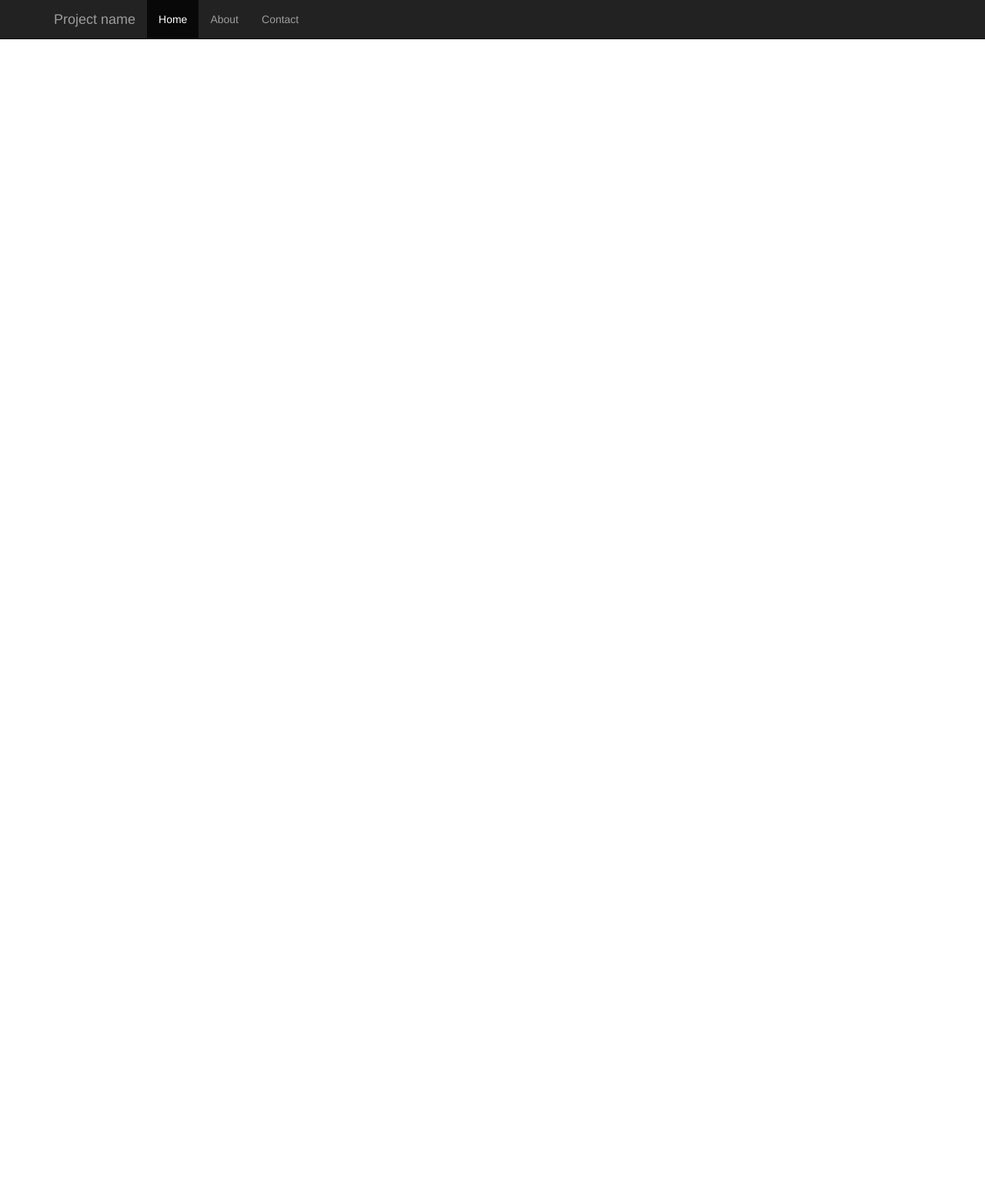
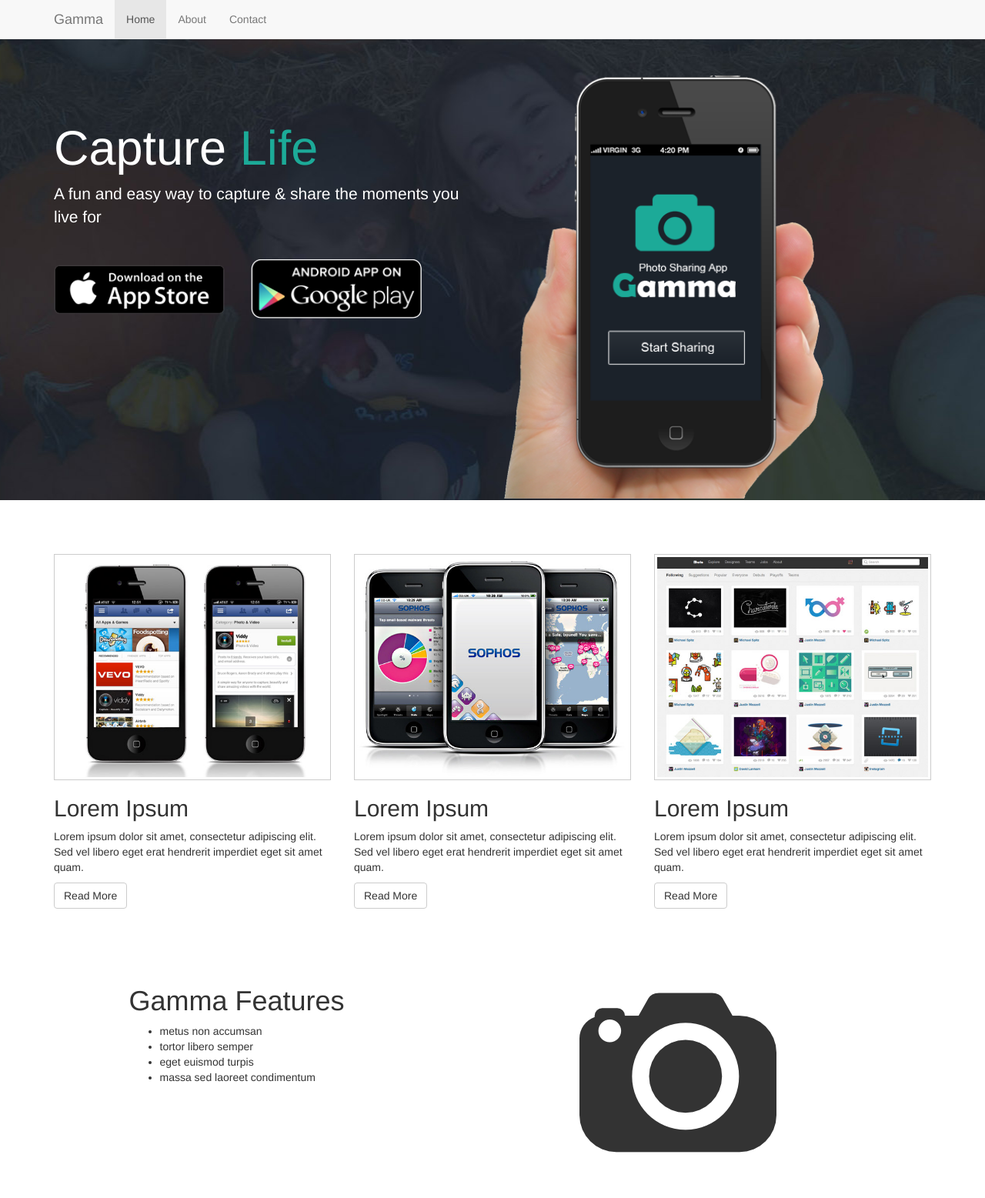
Before and after one commit to yangcodes/photo-site, a plain HTML site: page index.html in a window 1280 px wide. Shown: the whole page at 77% size. Before the commit the page ends 800 px from the top, so only its background shows below. Drawn offline with nearby package versions, Linux system fonts and the light colour scheme.

Commit message:
added column display and footer

```diff
--- a/css/style.css
+++ b/css/style.css
@@ -1,3 +1,36 @@
-body{
+body {
   padding-top: 50px;
 }
+
+.em-text {
+  color: #1caa98;
+}
+section {
+  padding: 40px 0 40px 0;
+}
+.jumbotron {
+  background: url(../img/site_showcase_bg.jpg) no-repeat top center;
+  color: #fff;
+  height: 600px;
+  overflow: none;
+}
+
+.jumbotron h1 {
+  margin-top: 60px;
+}
+.jumbotron p {
+  margin-bottom: 40px;
+}
+
+.jumbotron img.app-btn {
+  width: 40%;
+  margin-right: 30px;
+}
+.jumbotron img.showcase-img {
+  width: 75%;
+}
+img.demo {
+  width: 100%;
+  padding: 3px;
+  border: 1px solid #ccc;
+}
--- a/index.html
+++ b/index.html
@@ -1,37 +1,41 @@
-
 <!DOCTYPE html>
 <html lang="en">
   <head>
-    <meta charset="utf-8">
-    <meta http-equiv="X-UA-Compatible" content="IE=edge">
-    <meta name="viewport" content="width=device-width, initial-scale=1">
+    <meta charset="utf-8" />
+    <meta http-equiv="X-UA-Compatible" content="IE=edge" />
+    <meta name="viewport" content="width=device-width, initial-scale=1" />
     <!-- The above 3 meta tags *must* come first in the head; any other head content must come *after* these tags -->
-    <meta name="description" content="Template">
-    <meta name="author" content="Jenny Lin">
-    <link rel="icon" href="img/favicon.ico">
+    <meta name="description" content="Template" />
+    <meta name="author" content="Jenny Lin" />
+    <link rel="icon" href="img/favicon.ico" />
 
-    <title>Starter Template for Bootstrap</title>
+    <title>Gamma: Photo Sharing App</title>
 
     <!-- Bootstrap core CSS -->
-    <link href="css/bootstrap.css" rel="stylesheet">
+    <link href="css/bootstrap.css" rel="stylesheet" />
 
     <!-- Custom styles for this template -->
-    <link href="css/style.css" rel="stylesheet">
-
+    <link href="css/style.css" rel="stylesheet" />
   </head>
 
   <body>
-
-    <nav class="navbar navbar-inverse navbar-fixed-top">
+    <nav class="navbar navbar-default navbar-fixed-top">
       <div class="container">
         <div class="navbar-header">
-          <button type="button" class="navbar-toggle collapsed" data-toggle="collapse" data-target="#navbar" aria-expanded="false" aria-controls="navbar">
+          <button
+            type="button"
+            class="navbar-toggle collapsed"
+            data-toggle="collapse"
+            data-target="#navbar"
+            aria-expanded="false"
+            aria-controls="navbar"
+          >
             <span class="sr-only">Toggle navigation</span>
             <span class="icon-bar"></span>
             <span class="icon-bar"></span>
             <span class="icon-bar"></span>
           </button>
-          <a class="navbar-brand" href="#">Project name</a>
+          <a class="navbar-brand em-text" href="#">Gamma</a>
         </div>
         <div id="navbar" class="collapse navbar-collapse">
           <ul class="nav navbar-nav">
@@ -39,21 +43,95 @@
             <li><a href="#about">About</a></li>
             <li><a href="#contact">Contact</a></li>
           </ul>
-        </div><!--/.nav-collapse -->
+        </div>
+        <!--/.nav-collapse -->
       </div>
     </nav>
 
-    <section>
+    <div class="jumbotron">
+      <div class="container">
+        <div class="row">
+          <div class="col-md-6">
+            <h1>Capture <span class="em-text">Life</span></h1>
+            <p>
+              A fun and easy way to capture & share the moments you live for
+            </p>
+            <a href="#"><img class="app-btn" src="img/icon_app_store.png" /></a>
+            <a href="#"
+              ><img class="app-btn" src="img/icon_google_play.png"
+            /></a>
+          </div>
+          <div class="col-md-6">
+            <img class="showcase-img" src="img/site_phone.png" />
+          </div>
+        </div>
+      </div>
+    </div>
 
+    <section id="middle">
+      <div class="container">
+        <div class="row">
+          <div class="col-md-4">
+            <img src="img/demo1.jpg" class="demo" />
+            <h2>Lorem Ipsum</h2>
+            <p>
+              Lorem ipsum dolor sit amet, consectetur adipiscing elit. Sed vel
+              libero eget erat hendrerit imperdiet eget sit amet quam.
+            </p>
+            <a href="#" class="btn btn-default">Read More</a>
+          </div>
+          <div class="col-md-4">
+            <img src="img/demo2.jpg" class="demo" />
+            <h2>Lorem Ipsum</h2>
+            <p>
+              Lorem ipsum dolor sit amet, consectetur adipiscing elit. Sed vel
+              libero eget erat hendrerit imperdiet eget sit amet quam.
+            </p>
+            <a href="#" class="btn btn-default">Read More</a>
+          </div>
+
+          <div class="col-md-4">
+            <img src="img/demo3.jpg" class="demo" />
+            <h2>Lorem Ipsum</h2>
+            <p>
+              Lorem ipsum dolor sit amet, consectetur adipiscing elit. Sed vel
+              libero eget erat hendrerit imperdiet eget sit amet quam.
+            </p>
+            <a href="#" class="btn btn-default">Read More</a>
+          </div>
+        </div>
+      </div>
     </section>
 
-
+    <section id="feature">
+      <div class="container">
+        <div class="row">
+          <div class="col-md-4 col-md-offset-1">
+            <h1>Gamma Features</h1>
+            <ul>
+              <li>metus non accumsan</li>
+              <li>tortor libero semper</li>
+              <li>eget euismod turpis</li>
+              <li>massa sed laoreet condimentum</li>
+            </ul>
+          </div>
+          <div class="col-md-4 col-md-offset-2">
+            <img class="big-logo" src="img/logo.png" />
+          </div>
+        </div>
+      </div>
+    </section>
 
     <!-- Bootstrap core JavaScript
     ================================================== -->
     <!-- Placed at the end of the document so the pages load faster -->
     <script src="https://ajax.googleapis.com/ajax/libs/jquery/1.11.3/jquery.min.js"></script>
-    <script>window.jQuery || document.write('<script src="../../assets/js/vendor/jquery.min.js"><\/script>')</script>
+    <script>
+      window.jQuery ||
+        document.write(
+          '<script src="../../assets/js/vendor/jquery.min.js"><\/script>'
+        );
+    </script>
     <script src="js/bootstrap.js"></script>
   </body>
 </html>
```
